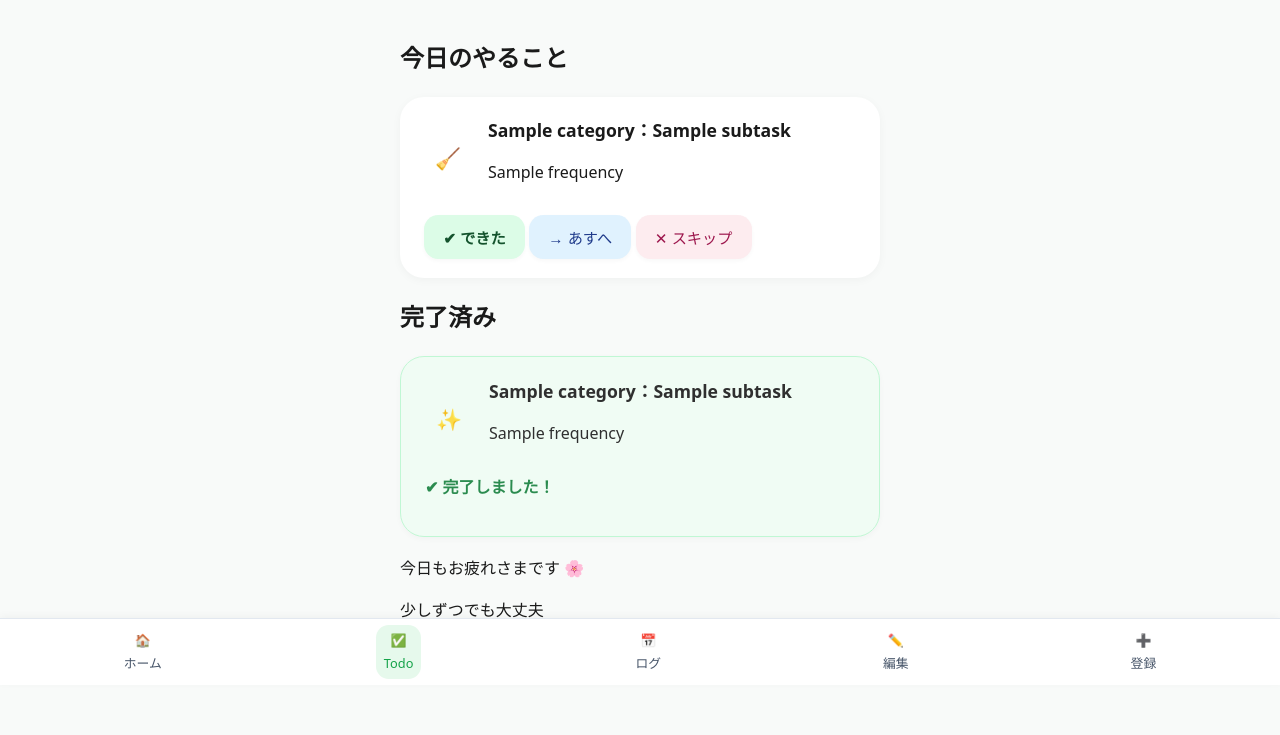
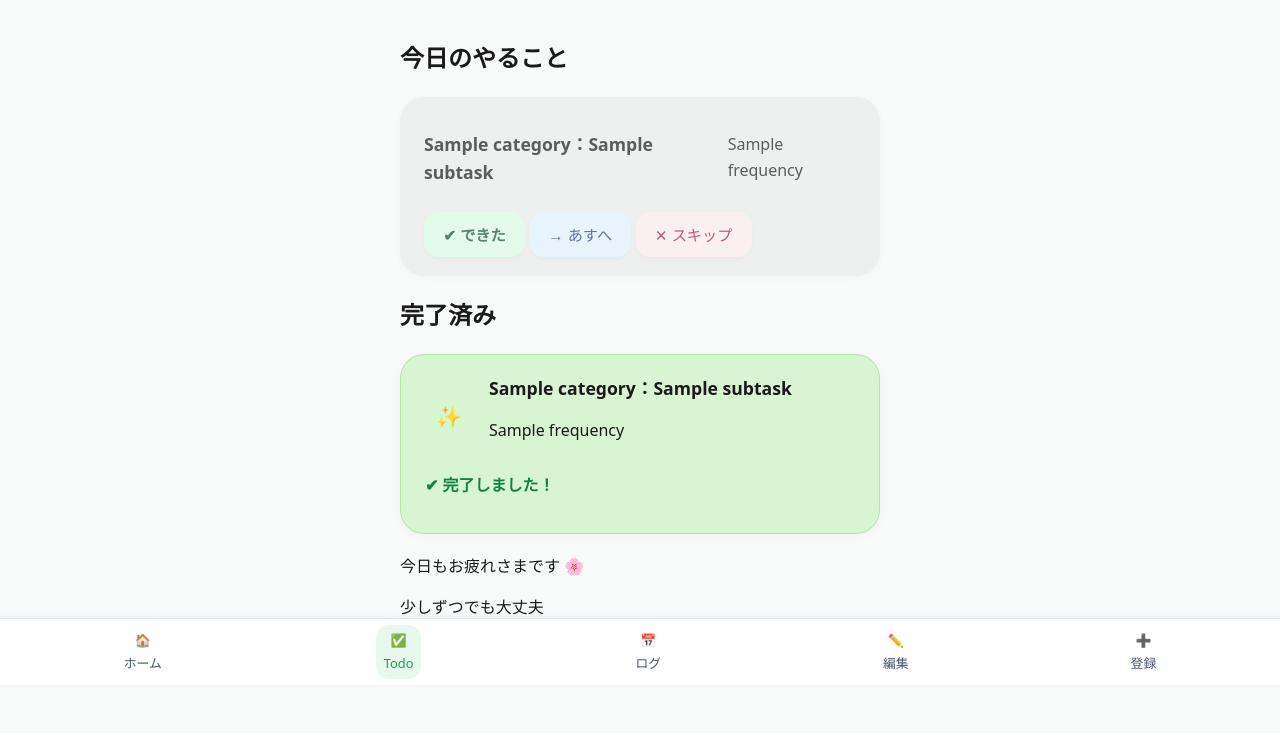
Before and after one commit to ikucha-portfolio/zubo_raku_v2, a Flask app: template templates/todo.html in a window 1280 px wide. Shown: the part 115-850 px from the top of the page. After the commit the page ends 794 px from the top, so only its background shows below. Run offline with Flask 3, Linux system fonts and the light colour scheme; the template is opened without the code that fills it: most values are stand-ins (such as "Sample title", 1, 10 or a date in 2020).

Commit message:
UI調整

```diff
--- a/static/css/style.css
+++ b/static/css/style.css
@@ -348,6 +348,40 @@ button.skip:hover,
   font-weight: 600;
   margin-top: 0.5rem;
 }
+/* =========================================
+   🌿 Todoカード：共通デザイン + 状態色
+   ========================================= */
+.task-card {
+  background: #fff;
+  border-radius: 1.5rem;
+  padding: 1.2rem 1.5rem;
+  box-shadow: 0 2px 10px rgba(0,0,0,0.04);
+  margin-bottom: 1.2rem;
+  transition: background-color 0.3s ease, transform 0.3s ease, opacity 0.3s ease;
+}
+
+/* ✔できた：緑 */
+.task-card.done {
+  background-color: #d7f5d0;
+  border: 1px solid #b0e89f;
+}
+
+/* →あすへ：薄グレー */
+.task-card.defer {
+  background-color: #f3f3f3;
+  opacity: 0.9;
+}
+
+/* ✕スキップ：さらに淡いグレー */
+.task-card.skip {
+  background-color: #ebebeb;
+  opacity: 0.7;
+}
+
+/* ホバー時：柔らかく */
+.task-card:hover {
+  transform: translateY(-2px);
+}
 
 /* =========================================
    📱 Responsive
--- a/templates/todo.html
+++ b/templates/todo.html
@@ -17,16 +17,22 @@
   <!-- メインコンテンツ -->
   <main class="main-content">
 <!-- 🔹未完了タスク -->
+
 <h2 class="section-title">今日のやること</h2>
+
 {% for task in incomplete_tasks %}
-    <section class="task-card">
+  <section class="task-card
+      {% if task.is_completed == 1 %} done
+      {% elif task.status == 'defer' %} defer
+      {% elif task.status == 'skip' %} skip
+      {% else %} normal
+      {% endif %}">
+
     <div class="task-header">
-        <div class="icon-area">🧹</div>
-        <div>
       <h2>{{ task.category }}：{{ task.subtask }}</h2>
-          <p>{{ task.frequency }}</p>
+      <p class="frequency-label">{{ task.frequency }}</p>
     </div>
-      </div>
+
     <form action="{{ url_for('update_status', subtask_id=task.id) }}" method="POST" class="task-buttons">
       <button type="submit" name="status" value="done" class="btn done">✔ できた</button>
       <button type="submit" name="status" value="defer" class="btn tomorrow">→ あすへ</button>
@@ -37,8 +43,9 @@
 
 <!-- 🔸完了タスク -->
 <h2 class="section-title">完了済み</h2>
+
 {% for task in completed_tasks %}
-    <section class="task-card completed">
+  <section class="task-card done">
     <div class="task-header">
       <div class="icon-area">✨</div>
       <div>
```
Lines whose indentation alone changed are shown as unchanged.
